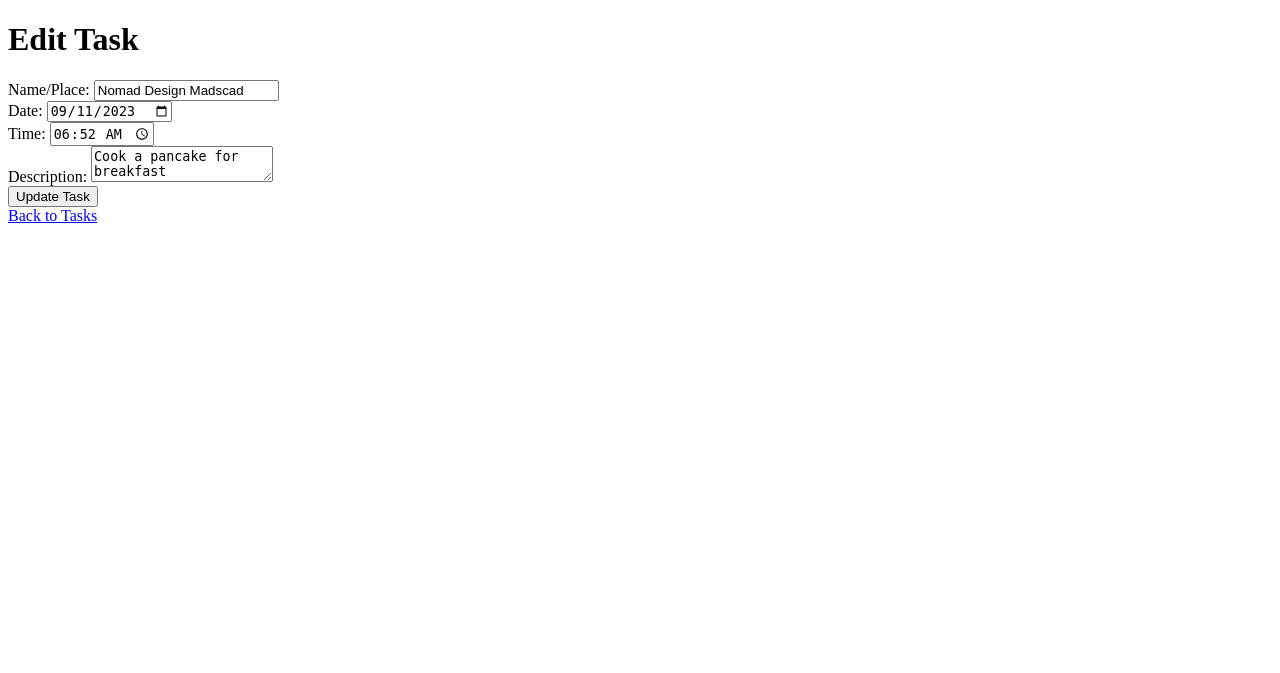
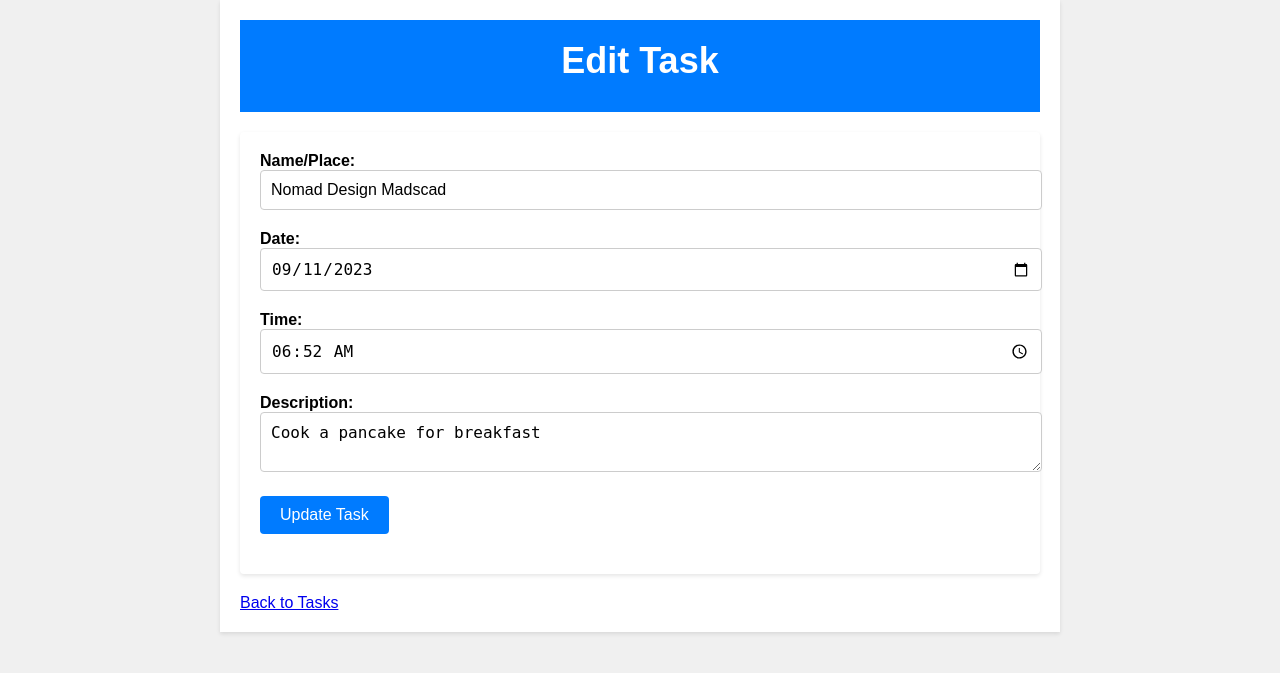
Before and after one commit to Bijl1/task-tracker, a Flask app: page /edit_task/4 in a window 1280 px wide. Shown: the top 673 px of the page. Run offline with Flask 3, Linux system fonts and the light colour scheme; a user stored in the database is signed in; data comes from the database, SQL or seed files in the repository; both versions use the stored data as it was after the commit.

Commit message:
sytles added

```diff
--- /dev/null
+++ b/static/style.css
@@ -0,0 +1,138 @@
+/* Reset some default styles */
+body, h1, h2, h3, p {
+    margin: 0;
+    padding: 0;
+}
+
+body {
+    font-family: Arial, sans-serif;
+    background-color: #f0f0f0;
+    margin: 0;
+    padding: 0;
+}
+
+.container {
+    max-width: 800px;
+    margin: 0 auto;
+    padding: 20px;
+    background-color: #fff;
+    box-shadow: 0 2px 4px rgba(0, 0, 0, 0.1);
+}
+
+.header {
+    background-color: #007bff;
+    color: #fff;
+    padding: 20px;
+    text-align: center;
+}
+
+.header h1 {
+    font-size: 36px;
+    margin-bottom: 10px;
+}
+
+.header a {
+    color: #fff;
+    text-decoration: none;
+    margin-left: 20px;
+}
+
+.header a:hover {
+    text-decoration: underline;
+}
+
+.form-container {
+    margin: 20px 0;
+}
+
+.form-container form {
+    background-color: #fff;
+    padding: 20px;
+    border-radius: 4px;
+    box-shadow: 0 2px 4px rgba(0, 0, 0, 0.1);
+}
+
+.form-group {
+    margin-bottom: 20px;
+}
+
+.form-group label {
+    display: block;
+    font-weight: bold;
+}
+
+.form-group input[type="text"],
+.form-group input[type="password"],
+.form-group input[type="date"],
+.form-group input[type="time"],
+.form-group textarea {
+    width: 100%;
+    padding: 10px;
+    border: 1px solid #ccc;
+    border-radius: 4px;
+    font-size: 16px;
+}
+
+.form-group input[type="submit"] {
+    background-color: #007bff;
+    color: #fff;
+    border: none;
+    padding: 10px 20px;
+    font-size: 16px;
+    border-radius: 4px;
+    cursor: pointer;
+}
+
+.form-group input[type="submit"]:hover {
+    background-color: #0056b3;
+}
+
+.task-list {
+    list-style: none;
+    padding: 0;
+}
+
+.task {
+    background-color: #fff;
+    margin-bottom: 20px;
+    padding: 10px;
+    border: 1px solid #ccc;
+    border-radius: 4px;
+}
+
+.task h2 {
+    font-size: 20px;
+}
+
+.task p {
+    font-size: 16px;
+    margin-top: 10px;
+}
+
+.task a {
+    color: #007bff;
+    text-decoration: none;
+    margin-left: 10px;
+}
+
+.task a:hover {
+    text-decoration: underline;
+}
+
+.alert {
+    padding: 10px;
+    margin-bottom: 20px;
+    border-radius: 4px;
+}
+
+.alert-success {
+    background-color: #dff0d8;
+    border: 1px solid #c3e6cb;
+    color: #28a745;
+}
+
+.alert-danger {
+    background-color: #f8d7da;
+    border: 1px solid #f5c6cb;
+    color: #721c24;
+}
--- a/templates/edit_task.html
+++ b/templates/edit_task.html
@@ -2,33 +2,50 @@
 <html>
 <head>
     <title>Edit Task</title>
+    <link rel="stylesheet" type="text/css" href="{{ url_for('static', filename='style.css') }}">
 </head>
 <body>
+    <div class="container">
+        <div class="header">
             <h1>Edit Task</h1>
+        </div>
         {% with messages = get_flashed_messages() %}
             {% if messages %}
+                <div class="alert">
                     <ul>
                         {% for message in messages %}
                             <li>{{ message }}</li>
                         {% endfor %}
                     </ul>
+                </div>
             {% endif %}
         {% endwith %}
+        <div class="form-container">
             <form method="POST" action="{{ url_for('edit_task', task_id=task[0]) }}">
+                <div class="form-group">
                     <label for="name">Name/Place:</label>
                     <input type="text" id="name" name="name" value="{{ task[1] }}" required>
-        <br>
+                </div>
+                <div class="form-group">
                     <label for="date">Date:</label>
                     <input type="date" id="date" name="date" value="{{ task[2] }}" required>
-        <br>
+                </div>
+                <div class="form-group">
                     <label for="time">Time:</label>
                     <input type="time" id="time" name="time" value="{{ task[3] }}" required>
-        <br>
+                </div>
+                <div class="form-group">
                     <label for="description">Description:</label>
                     <textarea id="description" name="description" required>{{ task[4] }}</textarea>
-        <br>
+                </div>
+                <div class="form-group">
                     <input type="submit" value="Update Task">
+                </div>
             </form>
-    <a href="{{ url_for('tasks') }}">Back to Tasks</a>
+        </div>
+        <div class="action-button">
+            <a href="{{ url_for('tasks') }}" class="nav-link">Back to Tasks</a>
+        </div>
+    </div>
 </body>
 </html>
```
Also changed, not shown: templates/create_task.html (+22 -5 lines), templates/index.html (+10 -3 lines), templates/login.html (+15 -2 lines), templates/signup.html (+15 -2 lines), templates/tasks.html (+16 -9 lines), database.db. Lines whose indentation alone changed are shown as unchanged.
